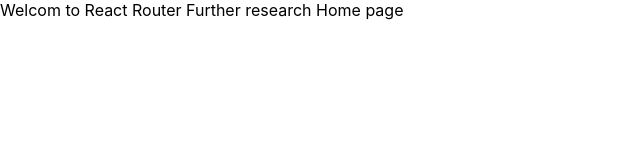
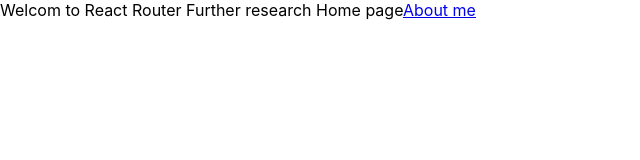
Before and after one commit to paullaster/react-router, a React (Create React App) app: page / in a window 1280 px wide. Shown: the top 160 px of the page, without its empty margins (0-640 px from the left). Built offline with nearby package versions, Linux system fonts and the light colour scheme.

Commit message:
add react files

```diff
--- a/src/components/Pages/Home.js
+++ b/src/components/Pages/Home.js
@@ -3,6 +3,7 @@ const Home = () => {
     return (
         <div>
             Welcom to React Router Further research  Home page
+            <Link to="/about" >About me</Link>
         </div>
     );
 };
```
